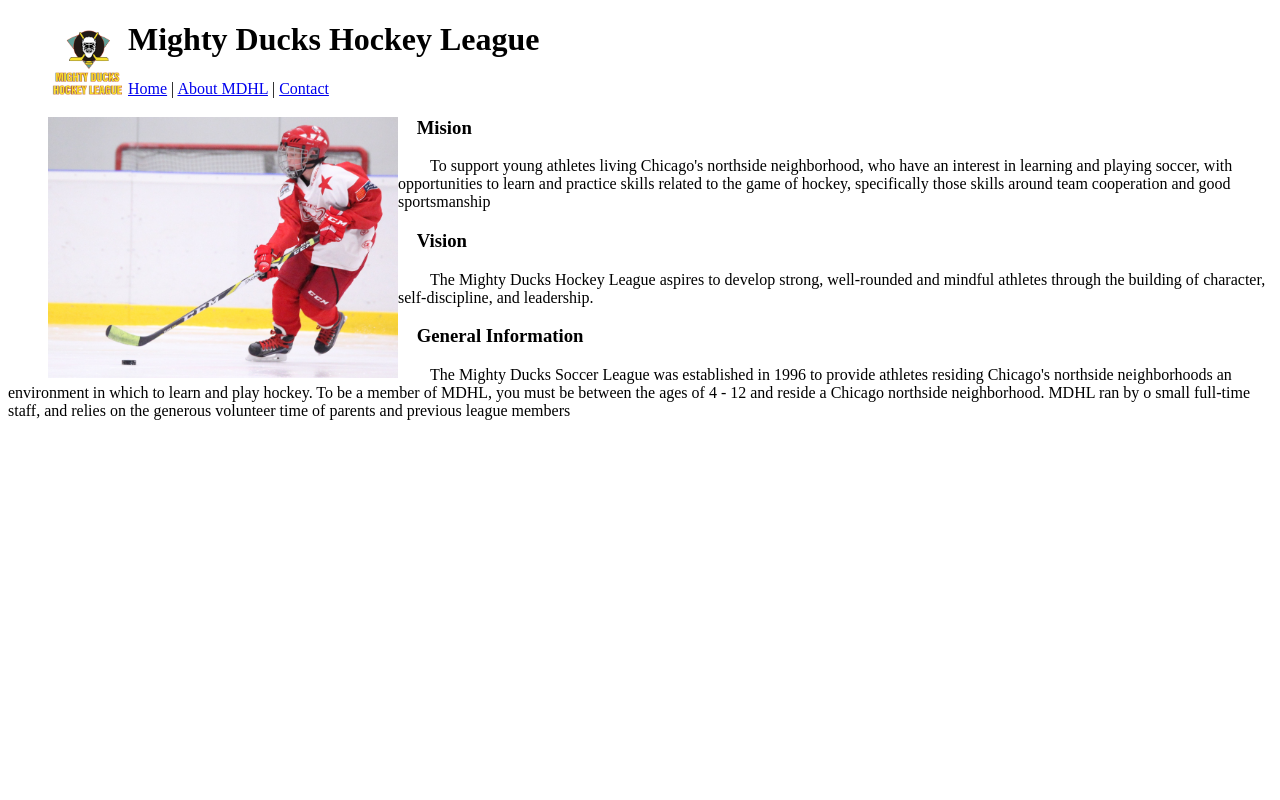
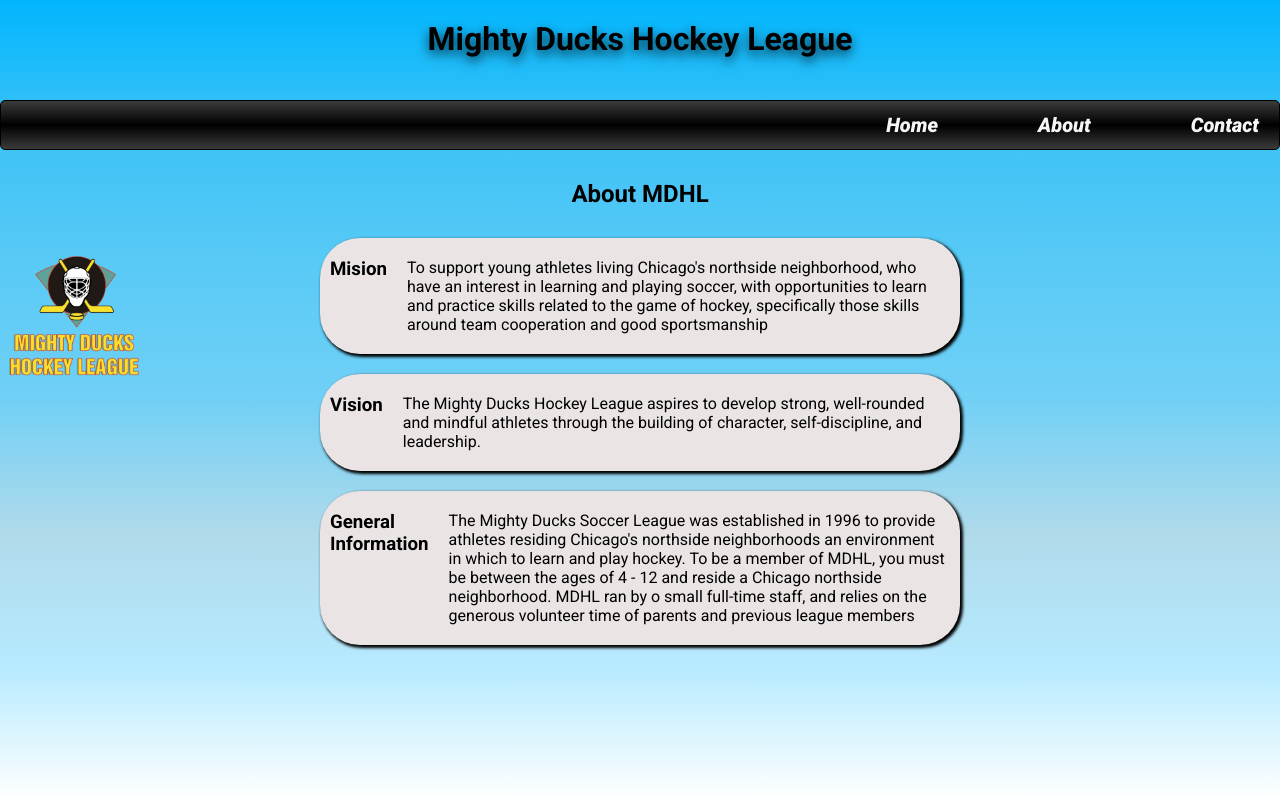
Before and after one commit to Mpablom/task-1_MindHub, a plain HTML site: page html/about.html in a window 1280 px wide. Drawn offline with Linux system fonts and the light colour scheme.

Commit message:
style1.css y style2.css terminados

```diff
--- /dev/null
+++ b/assets/style/style1.css
@@ -0,0 +1,69 @@
+*,html{
+    margin: 0;
+    padding: 0;
+    box-sizing: border-box;
+    font-family: 'Roboto', sans-serif;
+}
+body{
+    height: 100%;
+    width: 80%;
+    margin-left: 10%;
+}
+a{
+    text-decoration: none;
+    width:fit-content ;
+}
+h1{
+    margin-left: 20px;
+}
+header{
+    background-image: url("../img/hockey-1.jpg");
+    height: 350px;
+    background-position: center;
+    background-size: cover;
+}
+#navbar{
+    display: flex;
+    flex-direction: column;
+    margin-top: 39%;
+}
+.links1, .links2{
+    margin-bottom: 50px;
+    margin-left: 30px;
+    margin-bottom: 5%;
+}
+article{
+    display: flex;
+    flex-direction: column;
+    margin-left: 16%;
+    margin-top: 30px;
+}
+h2{
+    width: 100%;
+    background-color: black;
+    height: 60px;
+    color: white;
+    margin-top: 10px;
+    text-align:center;
+    padding-top: 10px;
+}
+
+p{
+    width: 77%;
+    text-indent: 20px;
+}
+.img-logo{
+    width: 60px;
+    float:right;
+    margin-right: 20%;
+    margin-top: -6%;
+}
+.contact{
+    display: flex;
+    flex-direction: column;
+    margin-left: 15%;
+    margin-top: 30px;
+}
+.contact p{
+    margin-bottom: 20px;
+}
--- /dev/null
+++ b/assets/style/style2.css
@@ -0,0 +1,90 @@
+*,html{
+    margin: 0;
+    padding: 0;
+    box-sizing: border-box;
+    font-family: 'Roboto', sans-serif;
+}
+body{
+    height: 100%;
+    width: 80%;
+    margin-left: 10%;
+}
+a{
+    text-decoration: none;
+    width:fit-content ;
+}
+/* ******************* HEADER ******************* */
+header{
+    background-image: url("../img/hockey-1.jpg");
+    height: 350px;
+    background-position: center;
+    background-size: cover;
+    margin-top: 70px;
+}
+h1{
+    float: left;
+    margin-top: -4%;
+}
+#navbar{
+    margin-right: 10px;
+    display: inline-flex;
+    float: right;
+    margin-top: -1%;
+}
+.links1{
+    background: rgb(108, 164, 51);
+    border:1px solid black;
+    padding: 0px 10px 0px 10px;
+    box-shadow: 2px 2px 1px 1px gray;
+}
+#navbar a{
+    color: white;
+}
+.links2{
+    margin-left: 10px;
+    border:1px solid black;
+    background: rgba(59, 94, 182, 0.952);
+    padding: 0px 10px 0px 10px;
+    box-shadow: 2px 2px 1px 1px gray;
+}
+
+/* ******************* MAIN ******************* */
+
+article{
+    margin-left: 16%;
+    padding-bottom: 20px;
+}
+.article-active{
+    margin-top: -10%;
+}
+.articles{
+    width: 80%;
+}
+h2{
+    width: 100%;
+    background-color: white;
+    height: 60px;
+    color: black;
+    border: 2px solid black;
+    text-align:center;
+    padding-top: 10px;
+
+}
+p{
+    width: 77%;
+    text-indent: 20px;
+}
+.img-logo{
+    display:flex;
+    width: 100px;
+    margin-top: 5%;
+}
+.contact{
+    float: left;
+    width: 80%;
+    margin-left:12%;
+    margin-top: -8%;
+}
+.contact p{
+    margin-bottom: 20px;
+}
--- /dev/null
+++ b/assets/style/style3.css
@@ -0,0 +1,90 @@
+*,html{
+    margin: 0;
+    padding: 0;
+    box-sizing: border-box;
+    font-family: 'Roboto', sans-serif;
+    min-height: 100%;
+}
+body{
+    min-height: 100%;
+    background: linear-gradient(to bottom,rgb(1, 182, 254),rgb(61, 194, 246), rgb(89, 202, 246), rgb(113, 208, 246), rgb(176, 218, 234), rgb(182, 234, 255), white);
+}
+a{
+    text-decoration: none;
+    width:fit-content ;
+}
+h1{
+    text-align: center;
+    text-shadow: 0px 5px 12px rgba(0, 0, 0, 0.74);
+    height: 80px;
+    margin-top: 20px;
+}
+.img-logo{
+    width: 150px;
+    display: inline-flex;
+    float: left;
+    animation: float 5s linear infinite;
+}
+#navbar{
+    display: flex;
+    justify-content:flex-end;
+    align-items:center;
+    margin: auto;
+    background:linear-gradient(to bottom, rgb(60, 59, 59),rgb(0, 0, 0), rgb(60, 59, 59));
+    width: 100%;
+    border: 1px solid black;
+    border-radius: 5px;
+    height: 50px;
+}
+.links1 a, .links2 a{
+    display: flex;
+    transition: all .4s ease-out;
+    color:whitesmoke;
+    font-weight: 900;
+    font-style: italic;
+    font-size: 20px;
+    padding: 20px;
+    margin-left: 60px;
+}
+.links1 a:hover, .links2 a:hover{
+    -webkit-transform: rotate(360deg);
+    transform: rotate(360deg);
+}
+.links1:active{
+    color: black;
+}
+h2{
+    padding-top: 30px;
+    padding-bottom: 30px;
+    display: flex;
+    justify-content: center;
+}
+article{
+    box-shadow: 2px 2px 3px 1px black;
+    border-radius: 40px;
+    padding: 20px 10px 20px 10px;
+    margin-bottom: 20px;
+    width: 50%;
+    display:flex;
+    margin-left: 25%;
+    background: rgb(234, 228, 228);
+}
+p{
+    display: flex;
+    justify-content: center;
+    padding-left: 20px;
+}
+
+
+/* ***************************** KEYFRAME******************************* */
+@keyframes float {
+	0% {
+		transform: translatey(0px);
+	}
+	50% {
+		transform: translatey(-30px);
+	}
+	100% {
+		transform: translatey(0px);
+	}
+}
--- a/html/about.html
+++ b/html/about.html
@@ -5,43 +5,57 @@
     <meta http-equiv="X-UA-Compatible" content="IE=edge">
     <meta name="viewport" content="width=device-width, initial-scale=1.0">
     <title>MDHL</title>
-    <link rel="shortcut icon" href="../img/Logo-Mighty-ducks-01.png" type="image/x-icon">
+    <link rel="preconnect" href="https://fonts.googleapis.com">
+    <link rel="preconnect" href="https://fonts.gstatic.com" crossorigin>
+    <link href="https://fonts.googleapis.com/css2?family=Roboto:ital,wght@0,100;0,300;0,400;0,500;0,700;0,900;1,100;1,300;1,400;1,500;1,700;1,900&display=swap" rel="stylesheet">
+    <link rel="shortcut icon" href="../assets/img/Logo-Mighty-ducks-01.png" type="image/x-icon">
+    <!-- <link rel="stylesheet" href="../assets/style/style1.css"> -->
+    <!-- <link rel="stylesheet" href="../assets/style/style2.css"> -->
+    <link rel="stylesheet" href="../assets/style/style3.css">
 </head>
 <body>
     <header>
-        <figure>
-            <img src="../img/Logo-Mighty-ducks-01.png" alt="logo" width="80" align="left">
-        </figure>
         <h1>Mighty Ducks Hockey League</h1>
-        <nav>
-            <a href="../">Home</a> |
-            <a href="../html/about.html">About MDHL</a> |
-            <a href="../html/contact.html">Contact</a>
+        <nav id="navbar">
+            <div class="links1">
+                <a class="menu1" href="../">Home</a>
+            </div>
+            <div class="links2">
+                <a class="menu2" href="../html/about.html">About</a>
+            </div>
+            <div class="links2">
+                <a class="menu2" href="../html/contact.html">Contact</a>
+            </div>
         </nav>
     </header>
     <main>
+        <h2>About MDHL</h2>
         <figure>
-            <img src="../img/hockey-2.jpg" alt="img1" width="350" align="left">
+            <img class="img-logo" src="../assets/img/Logo-Mighty-ducks-01.png" alt="img1">
         </figure>
-        <section id="mision">
-            <h3>&emsp;Mision</h3>
-            <p>&emsp;&emsp;To support young athletes living Chicago's northside neighborhood, who have an interest in
-                learning and playing soccer, with opportunities to learn and practice skills related to the game of
-                hockey, specifically those skills around team cooperation and good sportsmanship</p>
-        </section>
-        <section id="vision">
-            <h3>&emsp;Vision</h3>
-            <p>&emsp;&emsp;The Mighty Ducks Hockey League aspires to develop strong, well-rounded and mindful athletes
-                through the building of character, self-discipline, and leadership.</p>
-        </section>
-        <section id="info">
-            <h3>&emsp;General Information</h3>
-            <p>&emsp;&emsp;The Mighty Ducks Soccer League was established in 1996 to provide athletes residing
+        <article class="article-active">
+            <h3>Mision</h3>
+            <p>To support young athletes living Chicago's northside neighborhood, who have an interest in
+            learning and playing soccer, with opportunities to learn and practice skills related to the game of
+            hockey, specifically those skills around team cooperation and good sportsmanship
+            </p>
+        </article>
+        <article>
+            <h3>Vision</h3>
+            <p>The Mighty Ducks Hockey League aspires to develop strong, well-rounded and mindful athletes
+                through the building of character, self-discipline, and leadership.
+            </p>
+        </article>
+        <article>
+            <h3>General Information</h3>
+            <p>
+                The Mighty Ducks Soccer League was established in 1996 to provide athletes residing
                 Chicago's northside neighborhoods an environment in which to learn and play hockey. To be a
                 member of MDHL, you must be between the ages of 4 - 12 and reside a Chicago northside
                 neighborhood. MDHL ran by o small full-time staff, and relies on the generous volunteer time of
-                parents and previous league members</p>
-        </section>
+                parents and previous league members
+            </p>
+        </article>
     </main>
 </body>
 </html>
```
Also changed, not shown: html/contact.html (+21 -11 lines), index.html (+31 -24 lines), assets/img/Logo-Mighty-ducks-01.png (renamed from img/Logo-Mighty-ducks-01.png), assets/img/hockey-1.jpg (renamed from img/hockey-1.jpg), assets/img/hockey-2.jpg (renamed from img/hockey-2.jpg), assets/img/hockey-3.jpg (renamed from img/hockey-3.jpg).
